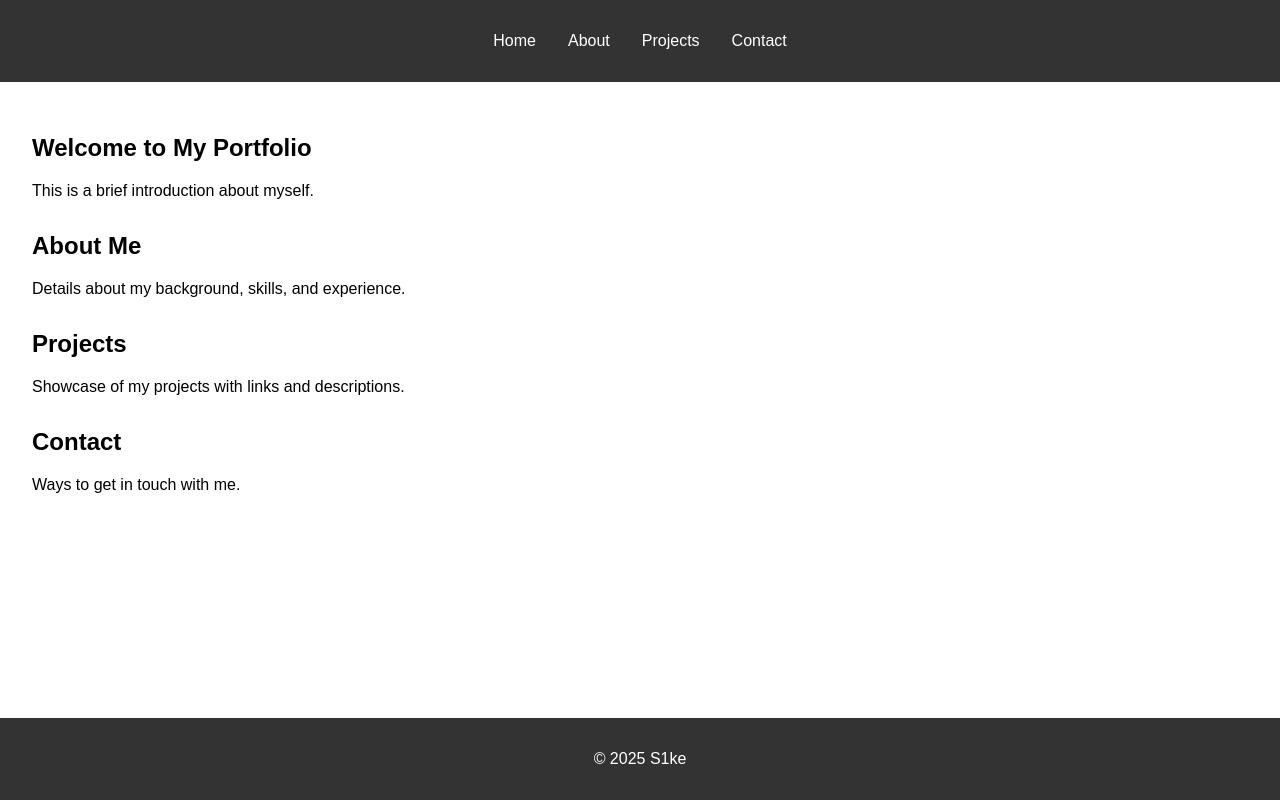
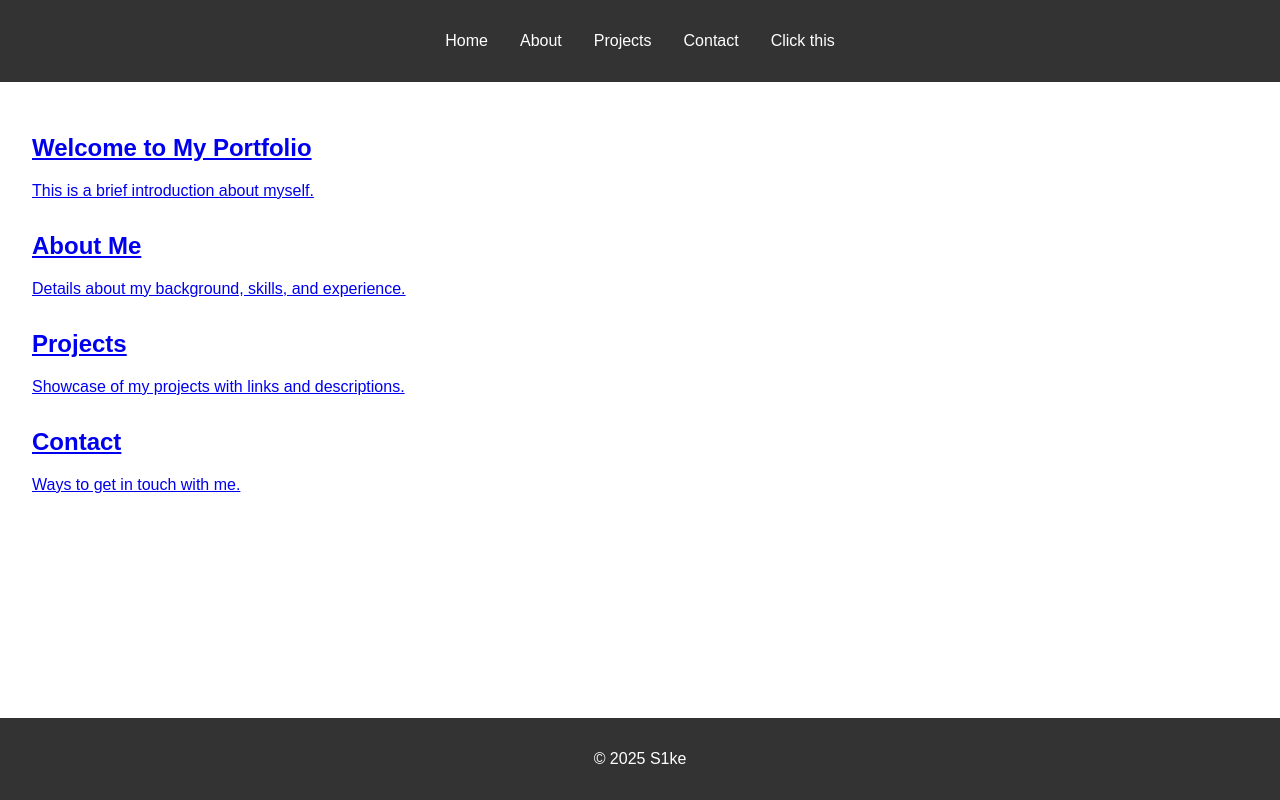
Before and after one commit to SarthakLamichhane/Portfolio, a plain HTML site: page index.html in a window 1280 px wide. Drawn offline with Linux system fonts and the light colour scheme.

Commit message:
Update index.html

```diff
--- a/index.html
+++ b/index.html
@@ -14,6 +14,7 @@
                 <li><a href="#about">About</a></li>
                 <li><a href="#projects">Projects</a></li>
                 <li><a href="#contact">Contact</a></li>
+                <li><a href="./willYouBeMyValentine.html">Click this</li>
             </ul>
         </nav>
     </header>
```
